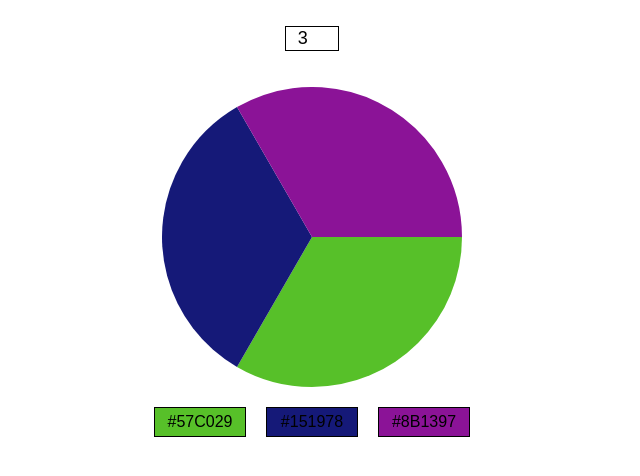
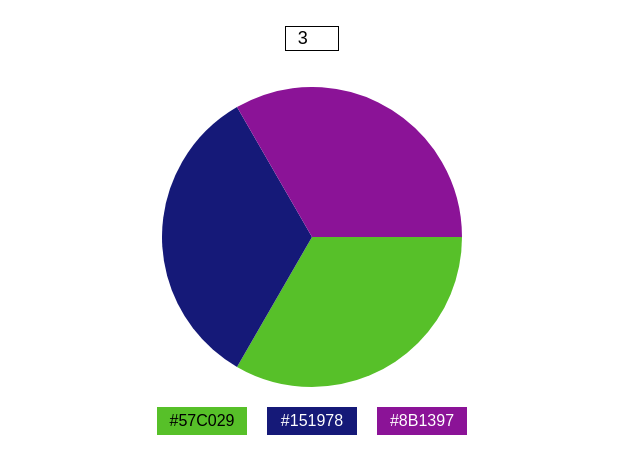
Before and after one commit to AlexVOiceover/colors, a plain HTML site: page index.html in a window 1280 px wide. Shown: the part 82-558 px from the top of the page, without its empty margins (328-968 px from the left). Drawn offline with Linux system fonts and the light colour scheme.

Commit message:
Font white when dark colour

```diff
--- a/scripts/my-script.js
+++ b/scripts/my-script.js
@@ -49,6 +49,11 @@ function createSegments() {
             // Set the background color of the textbox
             colorCodeTextbox.style.backgroundColor = colors[i];
 
+            // Check if the background color is dark and adjust font color
+            if (isDarkColor(colors[i])) {
+                colorCodeTextbox.style.color = "white";
+            }
+
             // Add the textbox to the color code container
             colorCodeContainer.appendChild(colorCodeTextbox);
         }
@@ -85,5 +90,14 @@ function getRandomColor() {
     return color;
 }
 
+function isDarkColor(color) {
+    // Calculate the luminance of the color to determine if it's dark
+    const r = parseInt(color.slice(1, 3), 16);
+    const g = parseInt(color.slice(3, 5), 16);
+    const b = parseInt(color.slice(5, 7), 16);
+    const luminance = (0.299 * r + 0.587 * g + 0.114 * b) / 255;
+    return luminance < 0.5; // You can adjust the threshold for what you consider "dark"
+}
+
 // Initial creation of segments
 createSegments();
--- a/styles/my-styles.css
+++ b/styles/my-styles.css
@@ -56,7 +56,7 @@ html, body {
 .color-code-container input[type="text"] {
     margin: 0 10px;
     padding: 5px;
-    border: 1px solid #000;
+    border: 0px;
     text-align: center;
     font-size: 1em;
     width: 80px; /* Adjust the width as needed */
```
